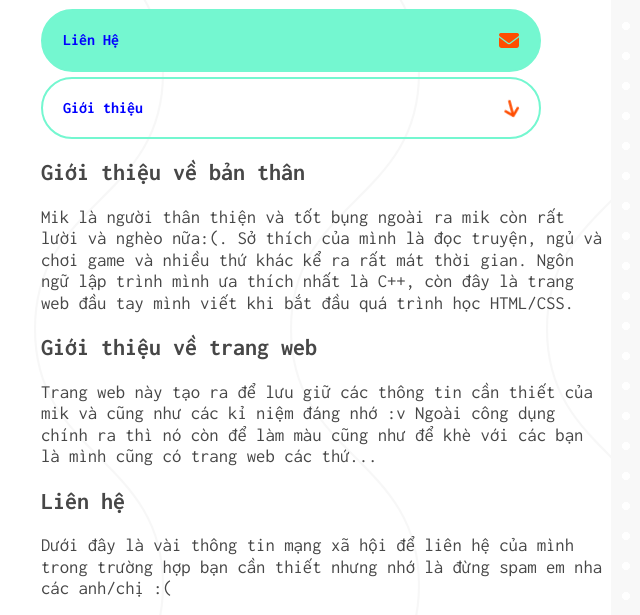
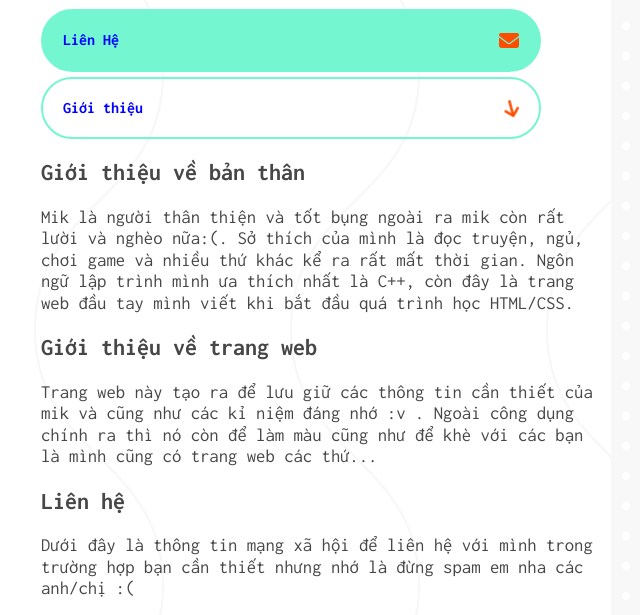
Before and after one commit to zazacyb-hoang/zazacyb-hoang.github.io, a plain HTML site: page index.html in a window 1280 px wide. Shown: the part 439-1054 px from the top of the page, without its empty margins (349-989 px from the left). Drawn offline with nearby package versions, Linux system fonts and the light colour scheme.

Commit message:
Update index.html

```diff
--- a/index.html
+++ b/index.html
@@ -35,7 +35,7 @@
         <div id="about-me-section">
             <h2>Giới thiệu về bản thân</h2>
             <h3>Mik là người thân thiện và tốt bụng ngoài ra mik còn rất lười và nghèo nữa:(.
-                Sở thích của mình là đọc truyện, ngủ và chơi game và nhiều thứ khác kể ra rất mát thời gian.
+                Sở thích của mình là đọc truyện, ngủ, chơi game và nhiều thứ khác kể ra rất mất thời gian.
                 Ngôn ngữ lập trình mình ưa thích nhất là C++, còn đây là trang web đầu tay mình viết khi bắt đầu quá trình học HTML/CSS.
 
             </h3>
@@ -44,13 +44,13 @@
             <h2>Giới thiệu về trang web</h2>
             <h3>
                 Trang web này tạo ra để lưu giữ các thông tin cần thiết của mik và cũng như các kỉ niệm đáng nhớ :v
-                Ngoài công dụng chính ra thì nó còn để làm màu cũng như để khè với các bạn là mình cũng có trang web các thứ...
+                . Ngoài công dụng chính ra thì nó còn để làm màu cũng như để khè với các bạn là mình cũng có trang web các thứ...
 
             </h3>
         </div>
         <div id="contact-section">
             <h2>Liên hệ</h2>
-            <h3>Dưới đây là vài thông tin mạng xã hội để liên hệ của mình trong trường hợp bạn cần thiết nhưng nhớ là đừng spam em nha các anh/chị :(</h3>
+            <h3>Dưới đây là thông tin mạng xã hội để liên hệ với mình trong trường hợp bạn cần thiết nhưng nhớ là đừng spam em nha các anh/chị :(</h3>
             <a class = "btn" target="_blank" href="mailto:lethanhhoanga6@gmail.com">
                 Gmail Yêu Thương -->
                 <i class="fa-solid fa-envelope"></i>
```
